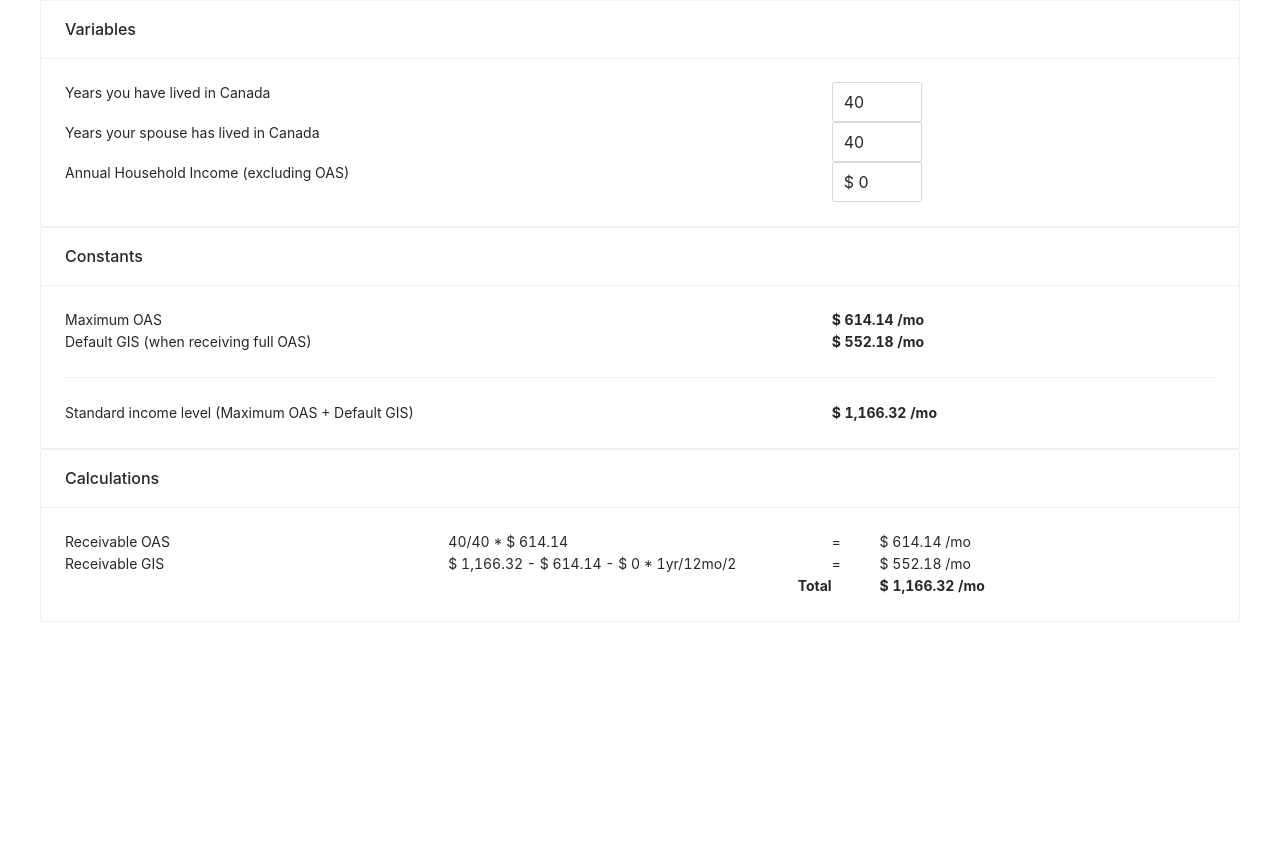
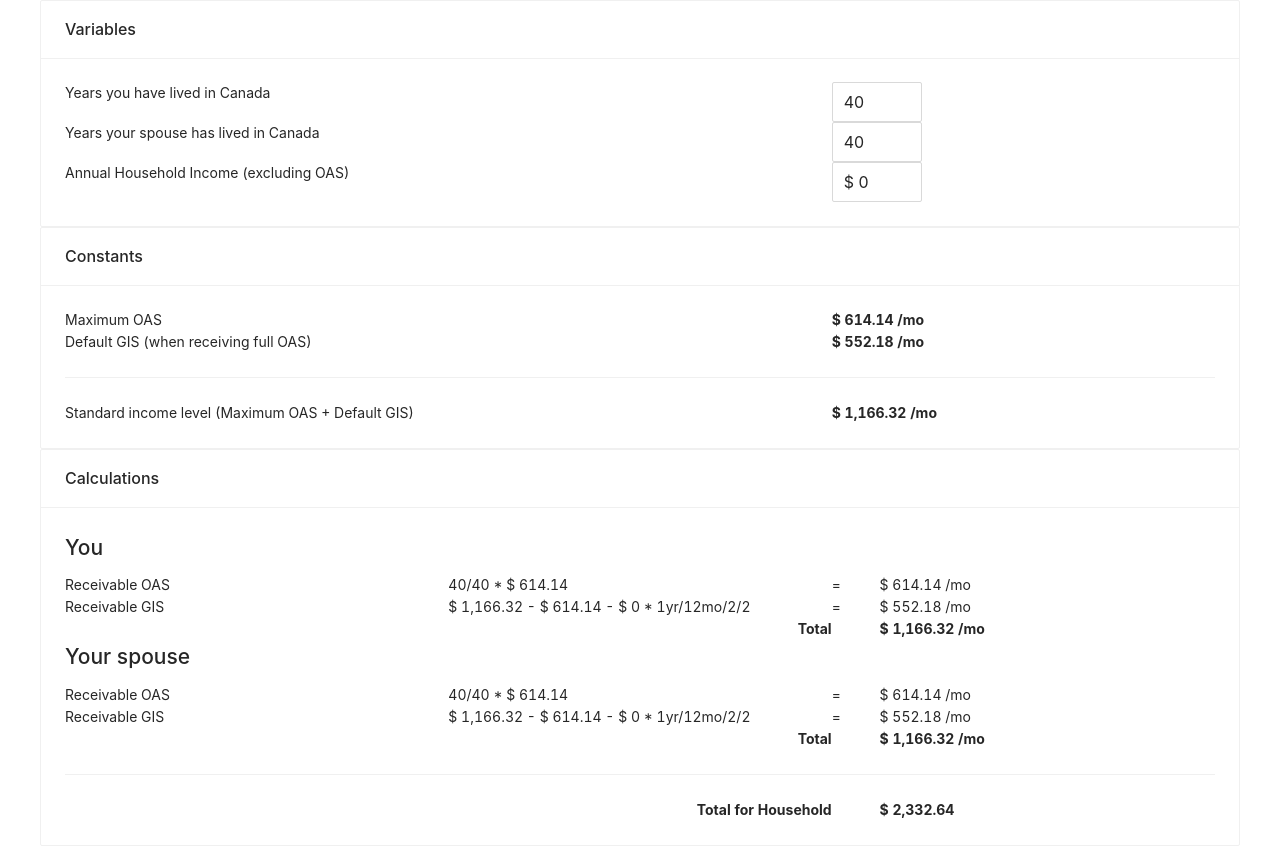
Before and after one commit to minghz/canpension, a React (Create React App) app: page / in a window 1280 px wide. Shown: the part 741-1587 px from the top of the page. Before the commit the page ends 1363 px from the top, so only its background shows below. Built offline with nearby package versions, Linux system fonts and the light colour scheme.

Commit message:
Calculations for a couple receiving OAS

```diff
--- a/src/Calculations2.js
+++ b/src/Calculations2.js
@@ -1,7 +1,7 @@
 import React from 'react';
 import 'antd/dist/antd.css';
 import './css/App.css';
-import { Card, Row, Col } from "antd";
+import { Card, Row, Col, Divider } from "antd";
 import { fmtCents } from "./formatters/money.js";
 
 
@@ -10,16 +10,19 @@ import { fmtCents } from "./formatters/money.js";
 function Calculations2(props) {
 
   const oas = props.oasCalculator(props.variables.yearsInCanada, props.constants.maxOas);
-  const gis = props.gisCalculator(props.variables.annualIncome, oas, props.constants.standardIncome);
+  const gis = props.gisCalculator(props.variables.annualIncome/2, oas, props.constants.standardIncome);
 
-  const receivableGisRow = () => {
-    if(gis > 0) {
+  const oasSpouse = props.oasCalculator(props.variables.yearsSpouseInCanada, props.constants.maxOas);
+  const gisSpouse = props.gisCalculator(props.variables.annualIncome/2, oasSpouse, props.constants.standardIncome);
+
+  const receivableGisRow = (receivableOas, receivableGis) => {
+    if(receivableGis > 0) {
       return(
         <Row>
           <Col span={8}>Receivable GIS</Col>
-          <Col span={8}>{fmtCents(props.constants.standardIncome)} - {fmtCents(oas)} - {fmtCents(props.variables.annualIncome)} * 1yr/12mo/2</Col>
+          <Col span={8}>{fmtCents(props.constants.standardIncome)} - {fmtCents(receivableOas)} - {fmtCents(props.variables.annualIncome)} * 1yr/12mo/2/2</Col>
           <Col span={1}>=</Col>
-          <Col span={7}>{fmtCents(gis)} /mo</Col>
+          <Col span={7}>{fmtCents(receivableGis)} /mo</Col>
         </Row>
       )
     } else {
@@ -36,19 +39,41 @@ function Calculations2(props) {
 
   return(
     <Card title="Calculations">
+      <h2>You</h2>
       <Row>
         <Col span={8}>Receivable OAS</Col>
         <Col span={8}>{props.variables.yearsInCanada}/40 * {fmtCents(props.constants.maxOas)}</Col>
         <Col span={1}>=</Col>
         <Col span={7}>{fmtCents(oas)} /mo</Col>
       </Row>
-      {receivableGisRow()}
+      {receivableGisRow(oas, gis)}
       <Row>
         <Col span={8}></Col>
         <Col span={8} className="textAlignRight bold">Total</Col>
         <Col span={1}></Col>
         <Col span={7} className="bold">{fmtCents(oas + gis)} /mo</Col>
       </Row>
+
+      <h2>Your spouse</h2>
+      <Row>
+        <Col span={8}>Receivable OAS</Col>
+        <Col span={8}>{props.variables.yearsSpouseInCanada}/40 * {fmtCents(props.constants.maxOas)}</Col>
+        <Col span={1}>=</Col>
+        <Col span={7}>{fmtCents(oasSpouse)} /mo</Col>
+      </Row>
+      {receivableGisRow(oasSpouse, gisSpouse)}
+      <Row>
+        <Col span={8}></Col>
+        <Col span={8} className="textAlignRight bold">Total</Col>
+        <Col span={1}></Col>
+        <Col span={7} className="bold">{fmtCents(oasSpouse + gisSpouse)} /mo</Col>
+      </Row>
+      <Divider />
+      <Row>
+        <Col span={8} offset={8} className="textAlignRight bold">Total for Household</Col>
+        <Col span={1}></Col>
+        <Col span={7} className="bold">{fmtCents(oas + gis + oasSpouse + gisSpouse)}</Col>
+        </Row>
     </Card>
   );
 }
```
